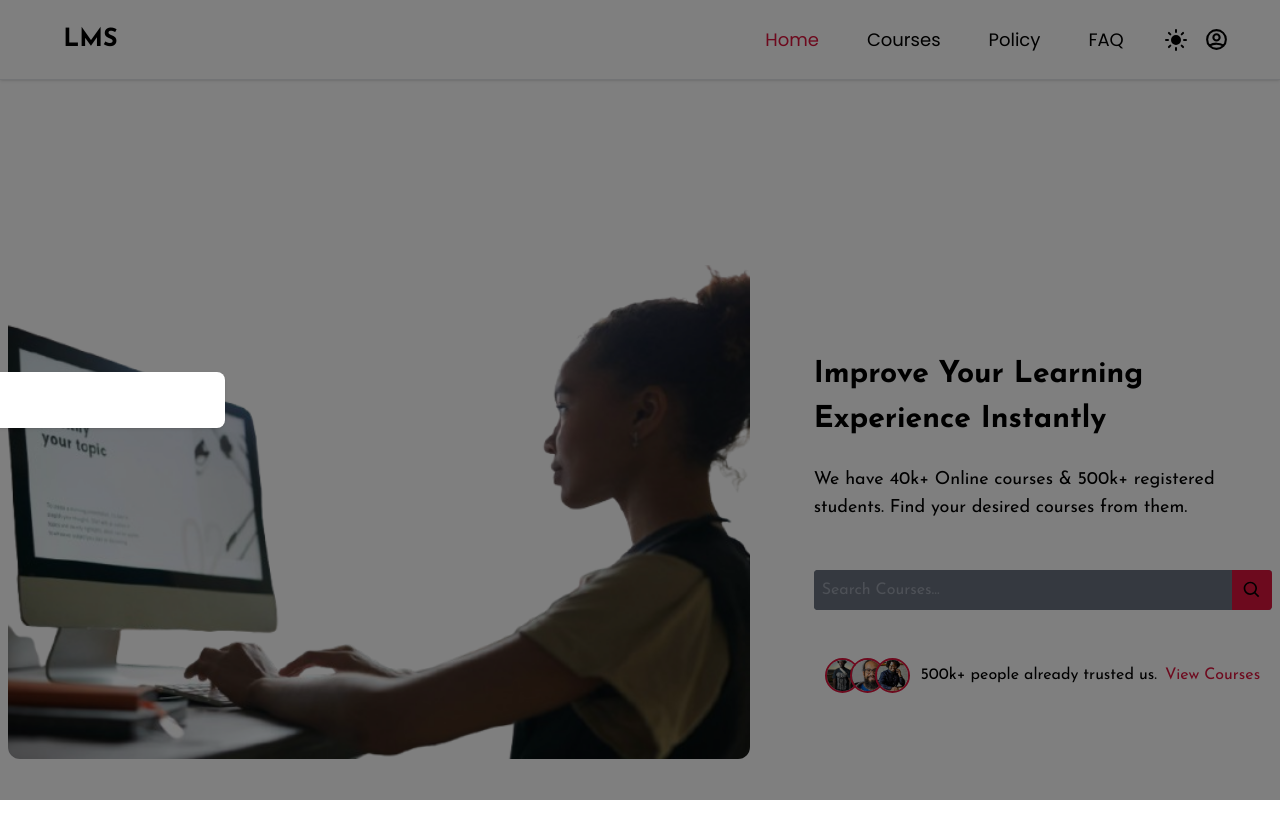
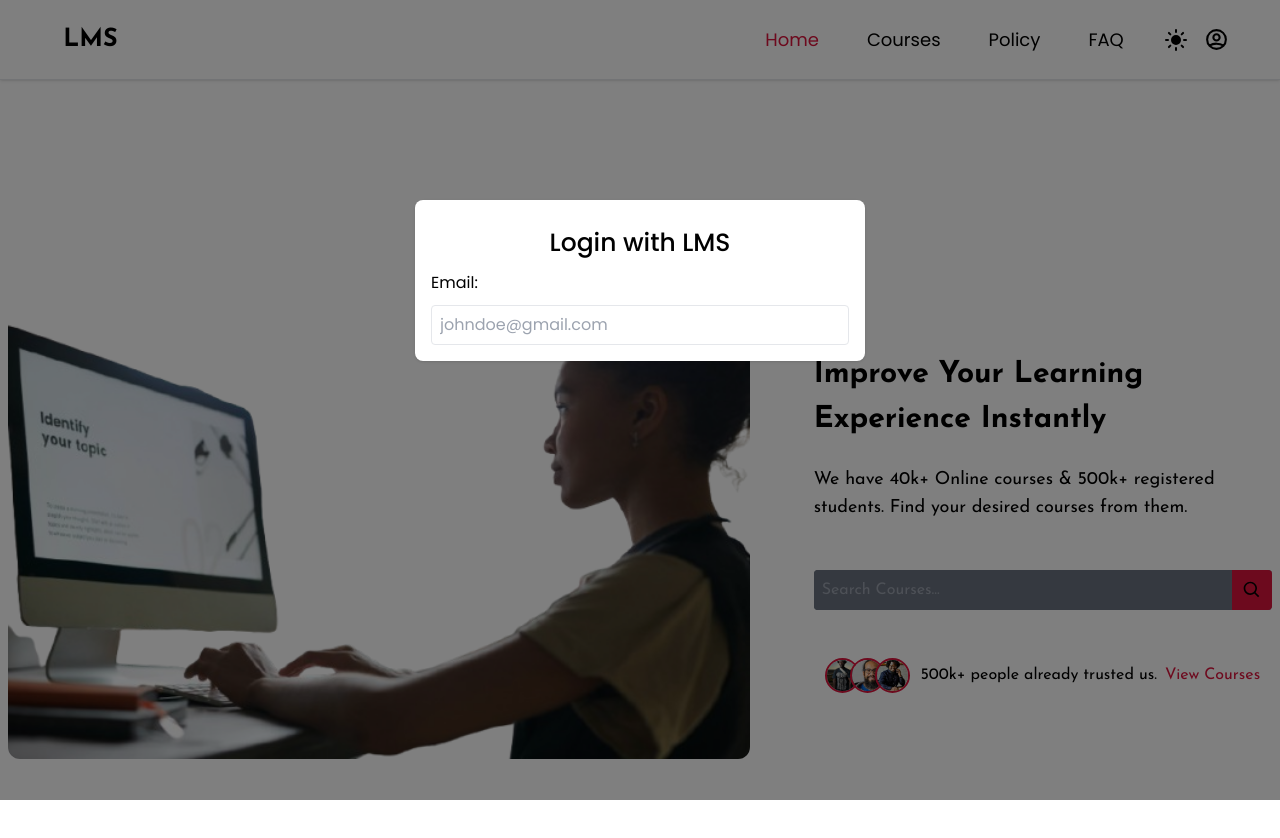
Before and after one commit to rawbil/Advanced-Learning-Management-System, a Next.js app in the folder client/: page / in a window 1280 px wide. Both pictures are taken after a click on the element 1216 px from the left and 39 px from the top of the page. Shown: the top 838 px of the page. Built offline with nearby package versions, Linux system fonts and the light colour scheme.

Commit message:
complete email input and error handling with formik

```diff
--- a/client/app/(components)/Login.tsx
+++ b/client/app/(components)/Login.tsx
@@ -2,6 +2,7 @@ import { useFormik } from "formik";
 import * as Yup from "yup";
 import { FaEye, FaEyeSlash, FaGithub, FaGoogle } from "react-icons/fa";
 import { Dispatch, SetStateAction, useState } from "react";
+import { styles } from "../styles";
 
 interface Props {
   setRoute: Dispatch<SetStateAction<string>>;
@@ -28,8 +29,32 @@ export default function Login({ setRoute }: Props) {
 
   const { values, errors, touched, handleChange, handleSubmit } = formik;
 
+  return (
+    <div>
+      <div className="w-full">
+        <h1 className={`${styles.title}`}>Login with LMS</h1>
 
+        <form onSubmit={handleSubmit}>
+            <div>
+          <label htmlFor="email" className={`${styles.label}`}>
+            Email:{" "}
+          </label>
+          <input
+            type="email"
+            name="email"
+            value={values.email}
+            onChange={handleChange}
+            id="email"
+            placeholder="johndoe@gmail.com"
+            className={`${errors.email && touched.email && "border border-red-500"}  ${styles.input}`}
+          />
 
-
-  return <div>Login</div>;
+          <p className="text-red-500 text-sm">{errors.email}</p>
+          </div>
+          {/* password */}
+          <div></div>
+        </form>
+      </div>
+    </div>
+  );
 }
--- a/client/app/(utils)/CustomModal.tsx
+++ b/client/app/(utils)/CustomModal.tsx
@@ -23,7 +23,8 @@ export default function CustomModal({
       aria-labelledby="modal-modal-title"
       aria-describedby="modal-modal-description"
     >
-      <Box className="absolute top-[50%] -translate-x-1/2 -translate-y-1/2 w-[450px] bg-white dark:bg-slate-900 rounded-[8px] shadow p-4 outline-none">
+     {/*  <Box className="absolute top-[50%] translate-x-1/2 -translate-y-1/2 w-[450px] bg-white dark:bg-slate-900 rounded-[8px] shadow p-4 outline-none"> */}
+     <Box className="w-[450px] max-w-full mx-auto mt-[200px] bg-white dark:bg-slate-900 rounded-[8px] shadow p-4 outline-none">
       <Component setOpen={setOpen} setRoute={setRoute} />
       </Box>
     </Modal>
--- /dev/null
+++ b/client/app/styles.ts
@@ -0,0 +1,5 @@
+export const styles = {
+    title: "font-poppins font-[500] text-black dark:text-white text-[25px] text-center py-2",
+    label: "text-[16px] font-poppins text-black dark:text-white",
+    input: " w-full text-black dark:text-white bg-transparent border rounded h-[40px] px-2 outline-none mt-[10px] font-poppins"
+}
```
